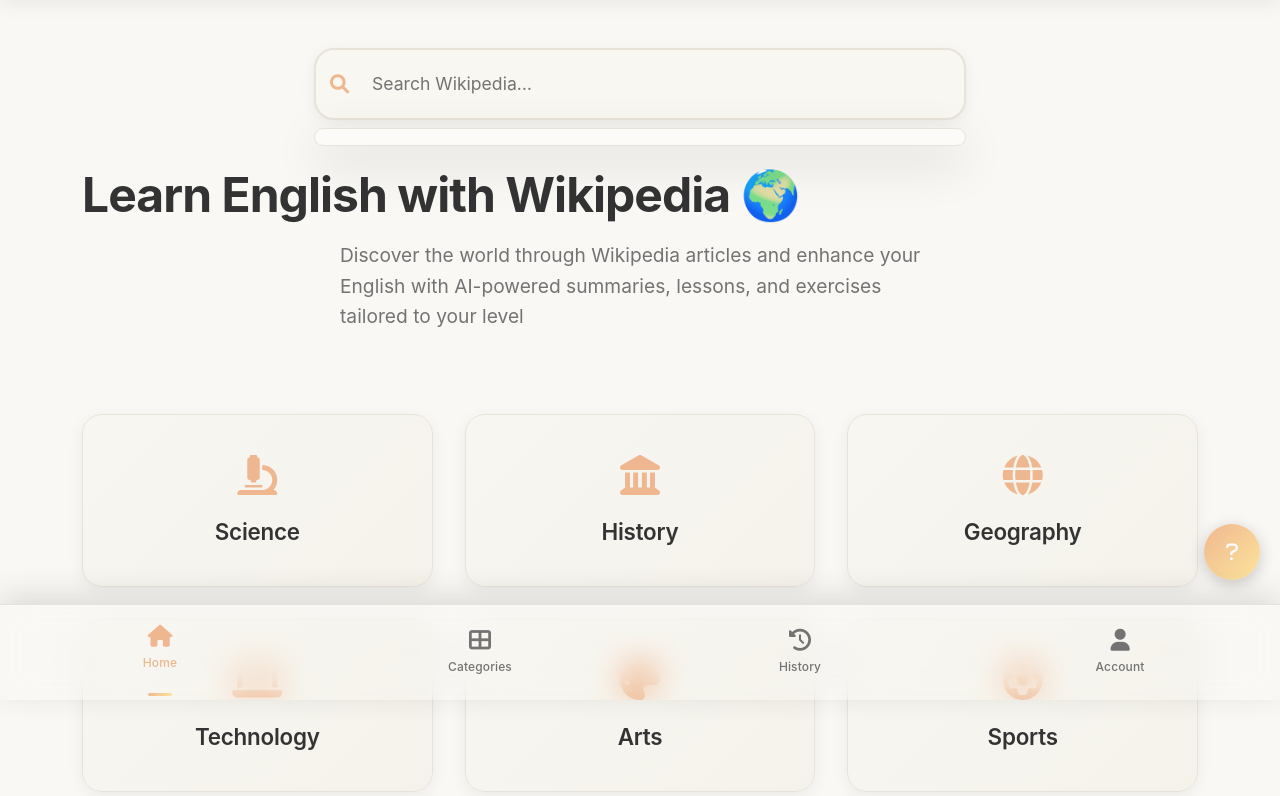
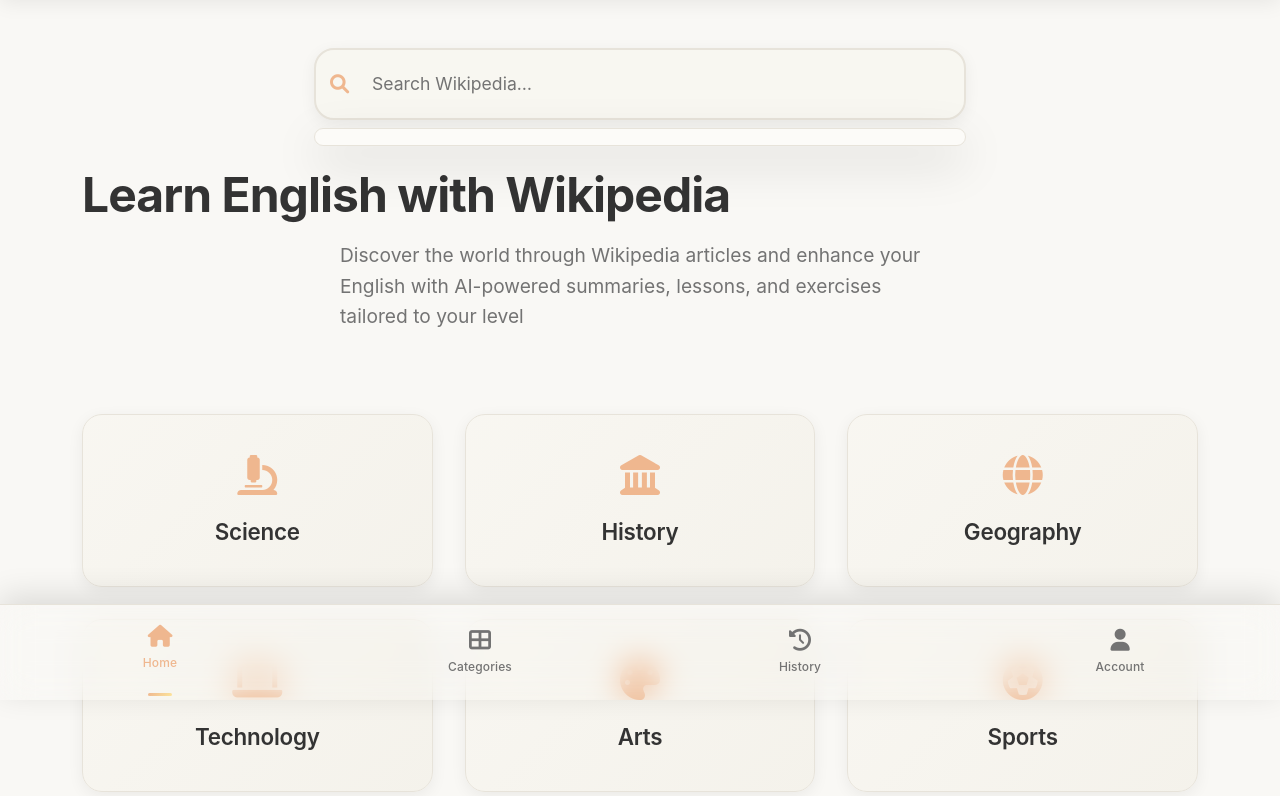
Before and after one commit to khorkina/WikiLearn, a Flask app: page / in a window 1280 px wide. Shown: the part 100-896 px from the top of the page. Run offline with Flask 3, Linux system fonts and the light colour scheme.

Commit message:
Remove the help button and associated styling, also remove the earth
Removes the help button, associated CSS, and the earth emoji from the main heading in index.html.

Replit-Commit-Author: Agent
Replit-Commit-Session-Id: 1e218425-8c7d-4d19-9d88-1d12f5c159fe
Replit-Commit-Screenshot-Url: https://storage.googleapis.com/screenshot-production-us-central1/5c3dc18f-afb7-47c4-954c-be63b451068c/21cac2e7-da2d-4675-a90f-9d22ea8bd5e2.jpg

```diff
--- a/static/css/style.css
+++ b/static/css/style.css
@@ -1541,31 +1541,7 @@ body {
     box-shadow: 0 16px 48px rgba(0, 0, 0, 0.15);
 }
 
-/* Help Button (Ko-fi style) */
-.help-button {
-    position: fixed;
-    bottom: 120px;
-    right: 20px;
-    width: 56px;
-    height: 56px;
-    background: linear-gradient(135deg, hsl(var(--primary)), hsl(var(--accent)));
-    color: hsl(var(--primary-foreground));
-    border: none;
-    border-radius: 50%;
-    cursor: pointer;
-    box-shadow: 0 4px 16px rgba(0, 0, 0, 0.2);
-    transition: all 0.3s ease;
-    z-index: 999;
-    display: flex;
-    align-items: center;
-    justify-content: center;
-    font-size: 1.2rem;
-}
-
-.help-button:hover {
-    transform: translateY(-4px) scale(1.1);
-    box-shadow: 0 8px 24px rgba(0, 0, 0, 0.3);
-}
+
 
 /* Help Modal Styles */
 .help-modal .modal-body {
@@ -1619,12 +1595,7 @@ body {
         font-size: 1.1rem;
     }
 
-    .help-button {
-        bottom: 100px;
-        right: 15px;
-        width: 48px;
-        height: 48px;
-    }
+
 }
 
 @media (max-width: 480px) {
--- a/templates/index.html
+++ b/templates/index.html
@@ -4,7 +4,7 @@
 
 {% block content %}
 <div class="hero-section floating-element">
-    <h1 class="hero-title">Learn English with Wikipedia 🌍</h1>
+    <h1 class="hero-title">Learn English with Wikipedia</h1>
     <p class="hero-subtitle">Discover the world through Wikipedia articles and enhance your English with AI-powered summaries, lessons, and exercises tailored to your level</p>
 </div>
 
--- a/templates/layout.html
+++ b/templates/layout.html
@@ -93,11 +93,6 @@
         {% block content %}{% endblock %}
     </main>
 
-    <!-- Ko-fi Style Help Button -->
-    <button class="help-button" onclick="showHelpModal()">
-        <i class="fas fa-question"></i>
-    </button>
-
     <footer class="text-center py-3 mt-5">
         <p class="small">WikiLearn &copy; 2025 - Learn English with Wikipedia and AI</p>
     </footer>
```
Also changed, not shown: attached_assets/targeted_element_1751807787192.png (added).
